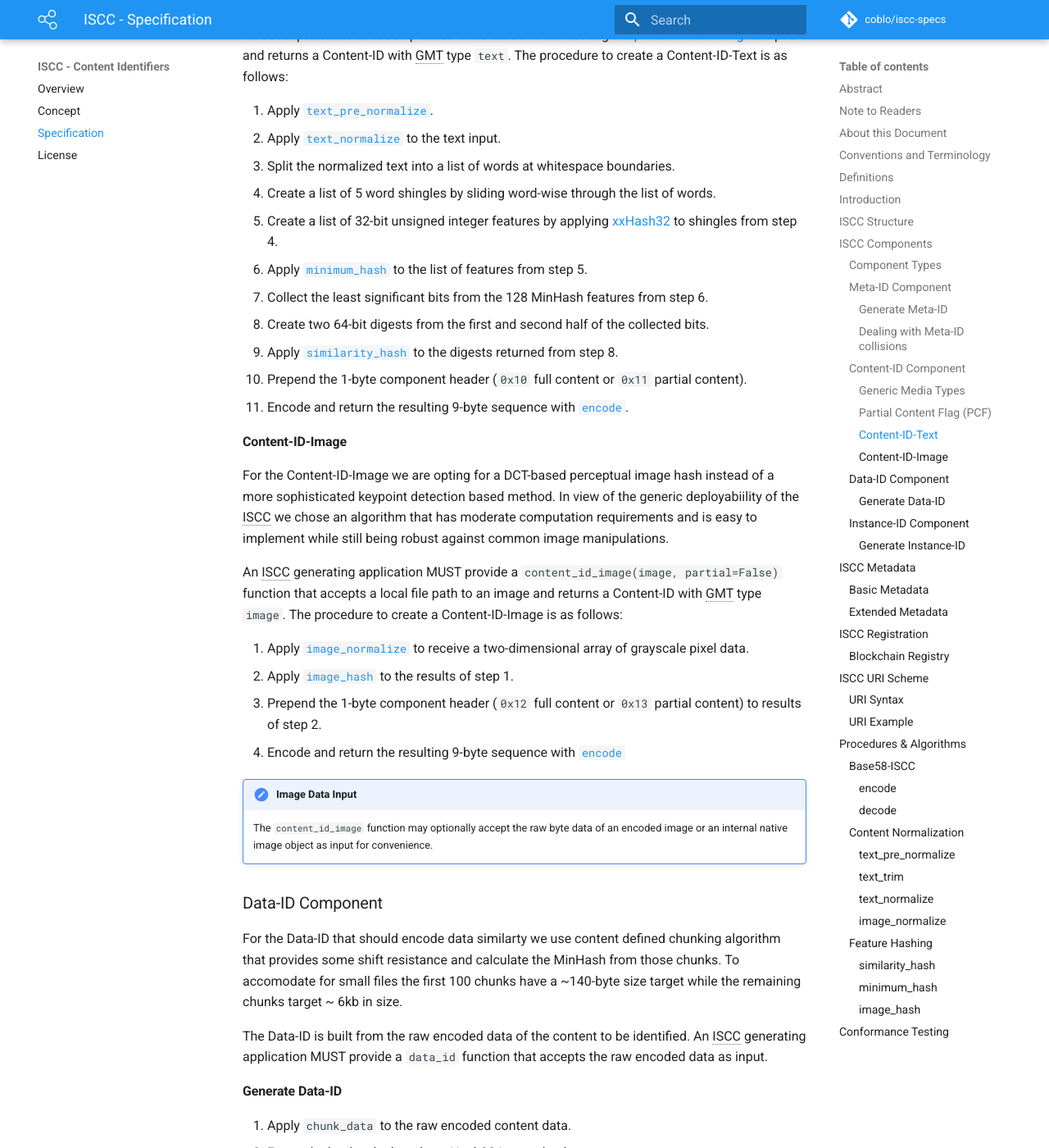
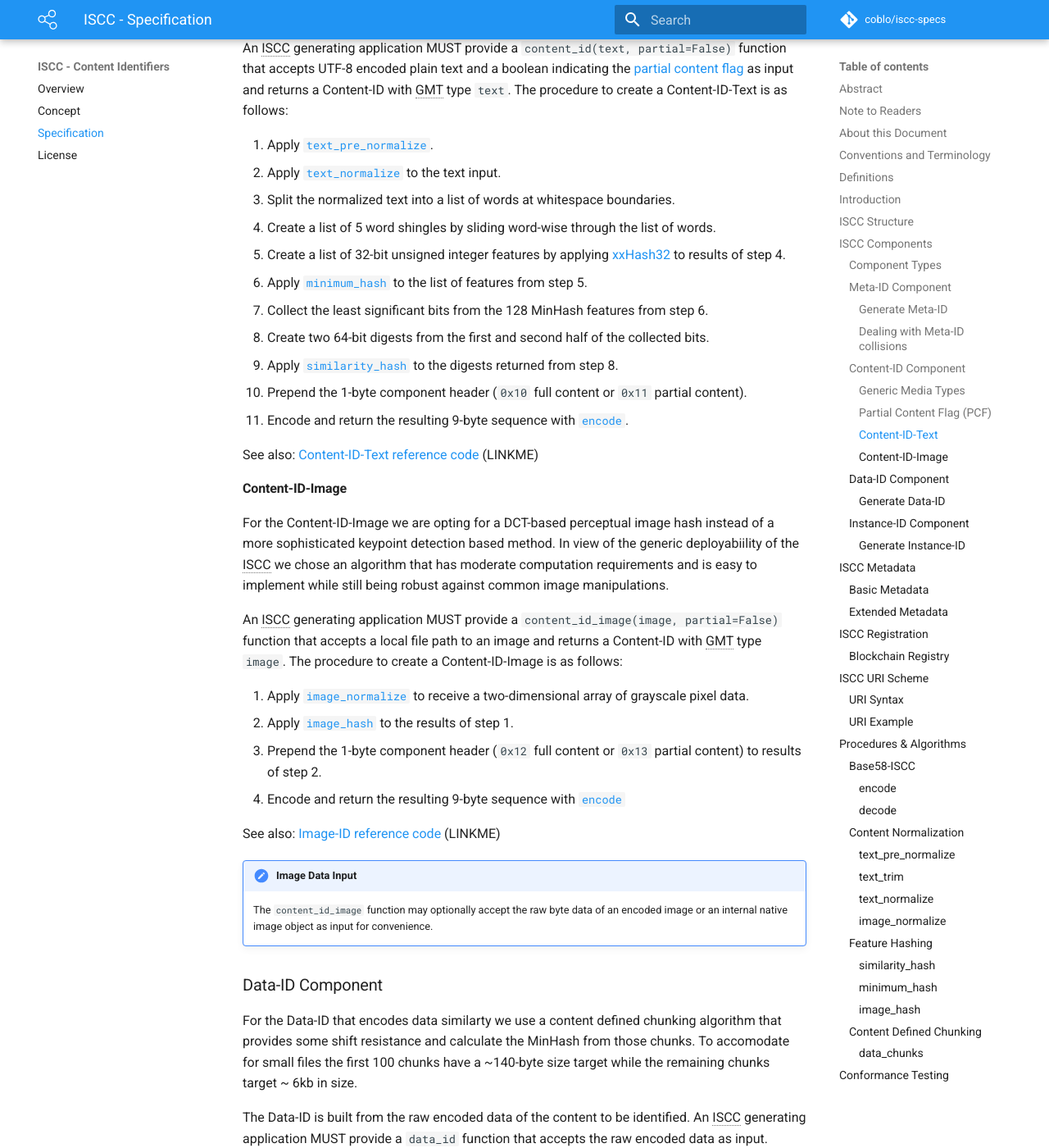
Before and after one commit to iscc/iscc-specs, an MkDocs documentation site: the page built from docs/specification.md, in a window 1280 px wide and 1400 px high, scrolled down 8538 px. Shown: the whole window at 82% size. Built offline with MkDocs 1.6.1 and Material for MkDocs 9.7.7, drawn with Linux system fonts in a browser that asks for light colours; comment, search, counter and statistics services are not loaded; old or Windows-style settings are respelled for this version of MkDocs; some of the changed text lies outside the part shown.

Commit message:
Finish data chunking specs

```diff
--- a/docs/specification.md
+++ b/docs/specification.md
@@ -136,6 +136,8 @@
 10. Return encoded Meta-ID, trimmed `title` and trimmed `extra` data.
 
 
+See also: [Meta-ID reference code]() (LINKME)
+
 !!! warning "Text trimming"
     When trimming text be sure to trim the byte-length of the UTF-8 encoded version and not the number of characters. The trim point MUST be such, that it does not cut into multibyte characters. Characters might have different UTF-8 byte-length. For example `ü` is 2-bytes, `驩` is 3-bytes and `𠜎` is 4-bytes. So the trimmed version of a string with 128 `驩`-characters will result in a 42-character string with a 126-byte UTF-8 encoded length. This is necessary because the results of this operation will be stored as basic metadata with strict byte size limits on the blockchain.
 
@@ -198,13 +200,15 @@
 2. Apply [`text_normalize`](#text_normalize) to the text input.
 3. Split the normalized text into a list of words at whitespace boundaries.
 4. Create a list of 5 word shingles by sliding word-wise through the list of words.
-5. Create  a list of 32-bit unsigned integer features by applying [xxHash32](http://cyan4973.github.io/xxHash/) to shingles from step 4.
+5. Create  a list of 32-bit unsigned integer features by applying [xxHash32](http://cyan4973.github.io/xxHash/) to results of step 4.
 6. Apply [`minimum_hash`](#minimum_hash) to the list of features from step 5.
 7. Collect the least significant bits from the 128 MinHash features from step 6.
 8. Create two 64-bit digests from the first and second half of the collected bits.
 9. Apply [`similarity_hash`](#similarity_hash) to the digests returned from step 8.
 10. Prepend the 1-byte component header (`0x10` full content or `0x11` partial content).
 11. Encode and return the resulting 9-byte sequence with [`encode`](#encode).
+
+See also: [Content-ID-Text reference code]() (LINKME)
 
 #### Content-ID-Image
 
@@ -215,27 +219,31 @@
 1. Apply [`image_normalize`](#image_normalize) to receive a two-dimensional array of grayscale pixel data.
 2. Apply [`image_hash`](#image_hash) to the results of step 1.
 9. Prepend the 1-byte component header (`0x12` full content or `0x13` partial content) to results of step 2.
-10. Encode and return the resulting 9-byte sequence with [`encode`](#encode)
+4. Encode and return the resulting 9-byte sequence with [`encode`](#encode)
+
+See also: [Image-ID reference code]() (LINKME)
 
 !!! note "Image Data Input"
     The `content_id_image` function may optionally accept the raw byte data of an encoded image or an internal native image object as input for convenience.
 
 ### Data-ID Component
 
-For the Data-ID that should encode data similarty we use content defined chunking algorithm that provides some shift resistance and calculate the MinHash from those chunks. To accomodate for small files the first 100 chunks have a ~140-byte size target while the remaining chunks target ~ 6kb in size.
+For the Data-ID that encodes data similarty we use a content defined chunking algorithm that provides some shift resistance and calculate the MinHash from those chunks. To accomodate for small files the first 100 chunks have a ~140-byte size target while the remaining chunks target ~ 6kb in size.
 
 The Data-ID is built from the raw encoded data of the content to be identified. An ISCC generating application MUST provide a `data_id` function that accepts the raw encoded data as input.
 
 #### Generate Data-ID
 
-1. Apply `chunk_data` to the raw encoded content data.
+1. Apply [`data_chunks`](#data_chunks) to the raw encoded content data.
 2. For each chunk calculate the xxHash32 integer hash.
-3. Apply `minimum_hash` to the resulting list of 32-bit unsigned integers.
+3. Apply [`minimum_hash`](#minimum_hash) to the resulting list of 32-bit unsigned integers.
 4. Collect the least significant bits from the 128 MinHash features.
 5. Create two 64-bit digests from the first and second half of the collected bits.
-6. Apply `similarity_hash` to the results of step 5.
+6. Apply [`similarity_hash`](#similarity_hash) to the results of step 5.
 7. Prepend the 1-byte component header (e.g. 0x20).
-8. Encode and return the resulting 9-byte sequence with [Base58-ISCC Encoding](#base58-iscc-encoding).
+8. Encode and return the resulting 9-byte sequence with [encode](#encode).
+
+See also: [Data-ID reference code]() (LINKME)
 
 ### Instance-ID Component
 
@@ -255,11 +263,13 @@
 4. Recursively apply `0x01`-prefixed pairwise hashing to the results of  step 3 until the process yields only one hash value. We call this value the top-hash.
 5. Trim the resulting *top hash* to the first 8 bytes.
 6. Prepend the 1-byte component header (e.g. `0x30`).
-7. Encode resulting 9-byte sequence with [Base58-ISCC Encoding](#base58-iscc-encoding) to an Instance-ID Code
+7. Encode resulting 9-byte sequence with [encode](#encode) to an Instance-ID Code
 8. Hex-Encode the *top hash*
 9. Return the Intance-ID and the hex-encoded top-hash
 
-Applications may carry, store, and process the leaf node hashes or even the full hash-tree for advanced streaming data identification or partial data integrity verification.
+See also: [Instance-ID reference code]() (LINKME)
+
+Applications may carry, store, and process the leaf node hashes for advanced streaming data identification or partial data integrity verification.
 
 ## ISCC Metadata
 
@@ -434,6 +444,18 @@
 
 See also: Image hash reference code (LINKME)
 
+### Content Defined Chunking
+
+For shift resistant data chunking the ISCC requires a custom chunking algorithm:
+
+#### data_chunks
+
+Signature: `data_chunks(data: stream) -> Iterator[bytes]`
+
+The `data_chunks` function accepts a byte-stream and returns variable sized chunks. Chunk boundaries are determined by a gear based chunking algorithm based on [[WenXia2016]][#WenXia2016].
+
+See also: [CDC reference code]() (LINKME)
+
 ## Conformance Testing
 
 An application that claims ISCC conformance MUST pass the ISCC conformance test suite. The test suite is available as json data in our [Github Repository](https://raw.githubusercontent.com/coblo/iscc-specs/master/tests/test_data.json). Testdata is stuctured as follows:
@@ -480,3 +502,5 @@
 *[sha256d]: Double SHA256
 
 [#Charikar2002]:  http://dx.doi.org/10.1145/509907.509965 "Charikar, M.S., 2002, May. Similarity estimation techniques from rounding algorithms. In Proceedings of the thiry-fourth annual ACM symposium on Theory of computing (pp. 380-388). ACM."
+
+[#WenXia2016]: http://dx.doi.org/10.1109/TC.2016.2595565 "Wen Xia, Yukun Zhou, Hong Jiang, Yu Hua, Yuchong Hu, Yucheng Zhang, Qing Liu, 2016. FastCDC: a Fast and Efficient Content-Defined Chunking Approach for Data Deduplication."
```
